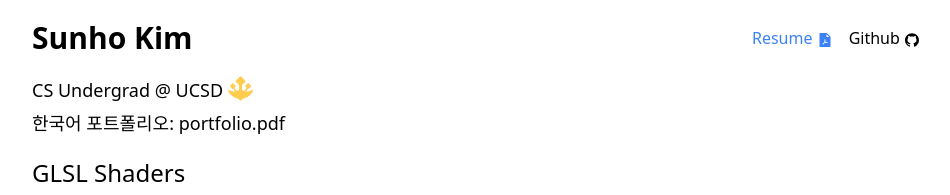
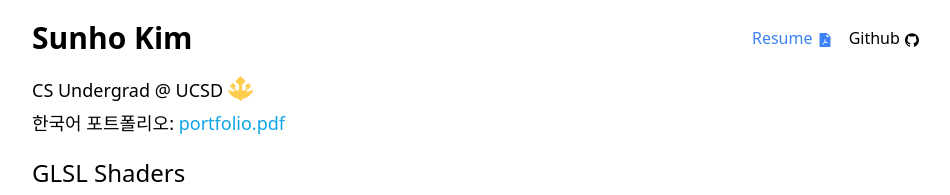
Before and after one commit to sunho/sunho.github.io, a Next.js app: page / in a window 1280 px wide. Shown: the top 195 px of the page, without its empty margins (160-1110 px from the left). Built offline with nearby package versions, Linux system fonts and the light colour scheme.

Commit message:
Update index.tsx

```diff
--- a/pages/index.tsx
+++ b/pages/index.tsx
@@ -76,7 +76,7 @@ export default function Home() {
       CS Undergrad @ UCSD <Image  alt="" width={25} height={25} src="/trident.png" className="inline-block mb-2"/>
       </div>
       <div className="text-lg font-medium">
-         한국어 포트폴리오: <a href="https://sunho.io/FullStack_portfolio.pdf">portfolio.pdf</a>
+         한국어 포트폴리오: <a href="https://sunho.io/FullStack_portfolio.pdf" className="text-sky-500">portfolio.pdf</a>
       </div>
       <div className="mt-3 sm:mt-5 text-2xl">
         GLSL Shaders
```
